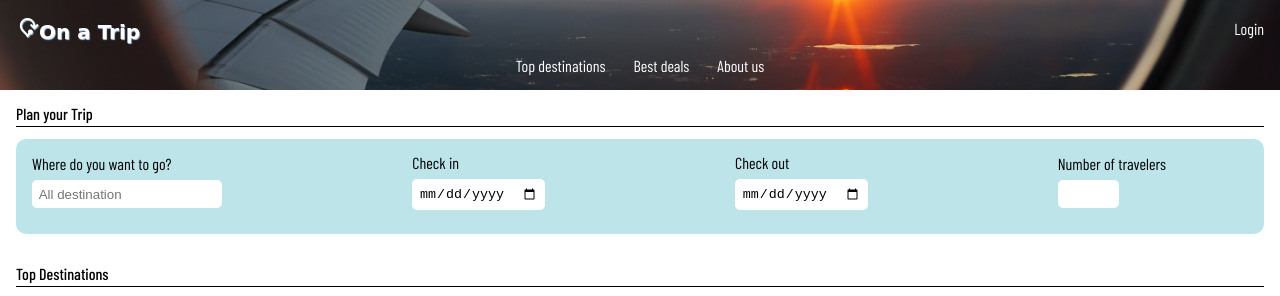
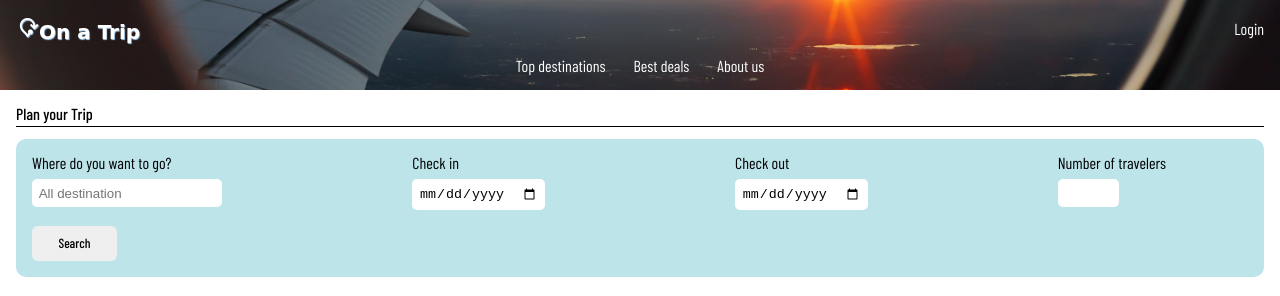
Before and after one commit to lucaso-silva/on-a-trip-webpage, a plain HTML site: page index.html in a window 1280 px wide. Shown: the top 296 px of the page. Drawn offline with nearby package versions, Linux system fonts and the light colour scheme; a web font is replaced by a local one.

Commit message:
fix: input submit button

```diff
--- a/css/main.css
+++ b/css/main.css
@@ -1,11 +1,15 @@
 form {
     font-family: 'Barlow Condensed', sans-serif;
     background-color: rgb(189, 228, 233);
+    padding: 1em;
+    border-radius: 10px;
+    text-align: center;
+}
+
+.options {
     display: flex;
     flex-direction: column;
     justify-content: center;
-    padding: 1em;
-    border-radius: 10px;
 }
 
 form div {
@@ -29,6 +33,15 @@ input {
 input[type='number'] {
     width: 10%;
 }
+
+input[type='submit'] {
+    font-family: 'Barlow Condensed', sans-serif;
+    font-weight: 500;
+    height: 35px;
+    width: 85px;
+    border-radius: 6px;
+}
+
 
 img {
     width: 100%;
@@ -63,6 +76,10 @@ h3 {
 
 @media screen and (min-width: 768px) {
     form {
+        text-align: start;
+    }
+
+    .options {
         flex-direction: row;
         justify-content: space-between;
     }
--- a/index.html
+++ b/index.html
@@ -32,6 +32,7 @@
         <section class="plan-your-way">
             <h2>Plan your Trip</h2>
             <form>
+                <div class="options">
                     <div>
                         <label>
                             Where do you want to go?
@@ -56,6 +57,8 @@
                         </label>
                         <input type="number">
                     </div>
+                </div>
+                <input type="submit" value="Search">
             </form>
         </section>
         <section class="top-destinations">
```
Lines whose indentation alone changed are shown as unchanged.
